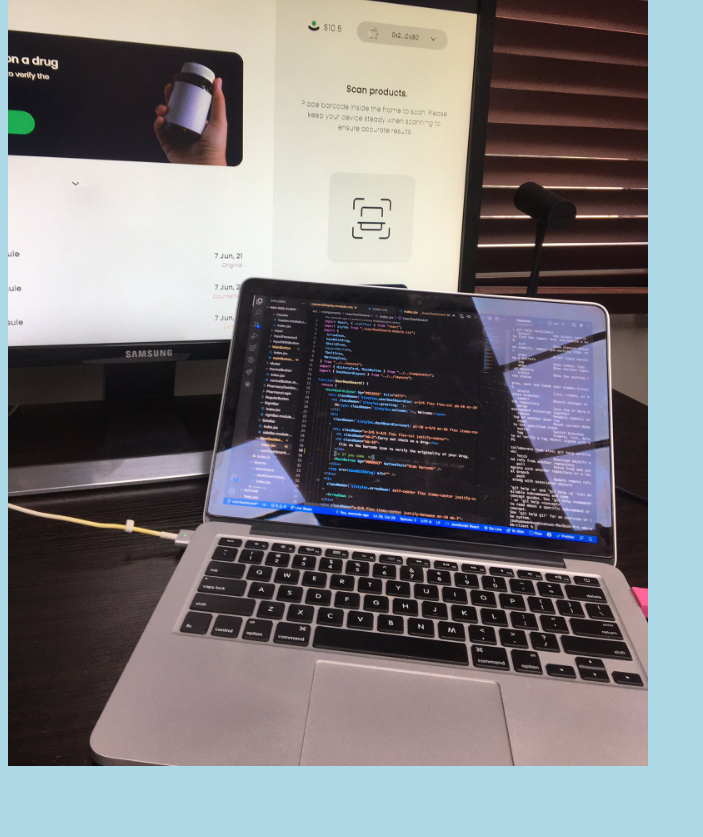
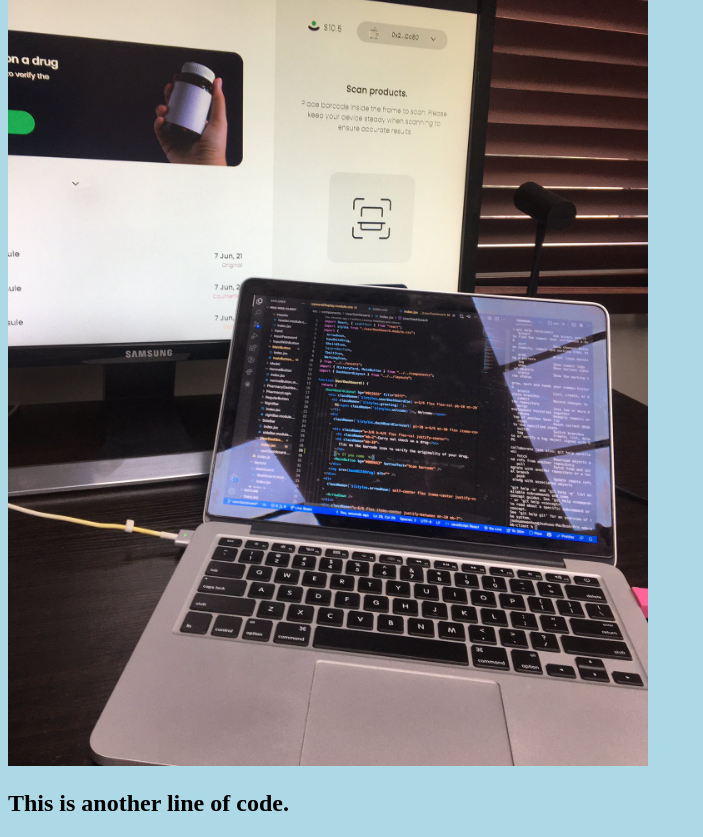
Before and after one commit to VictorTheCode/VictorTheCode.github.io, a plain HTML site: page index.html in a window 1280 px wide. Shown: the part 1215-2052 px from the top of the page, without its empty margins (0-703 px from the left). Before the commit the page ends 1993 px from the top, so only its background shows below. Drawn offline with Linux system fonts and the light colour scheme.

Commit message:
Updated index.html

```diff
--- a/index.html
+++ b/index.html
@@ -12,5 +12,7 @@
 	<p>This is the first file of my new Git Repo.</p>
 	<p>This is a new line in our file</p>
 	<div><img src="IMG_20220618_214234.jpg" alt="Hello Git" style="width: 100%; max-width: 640px;"></div>
+
+	<h2>This is another line of code.</h2>
 </body>
 </html>
```
